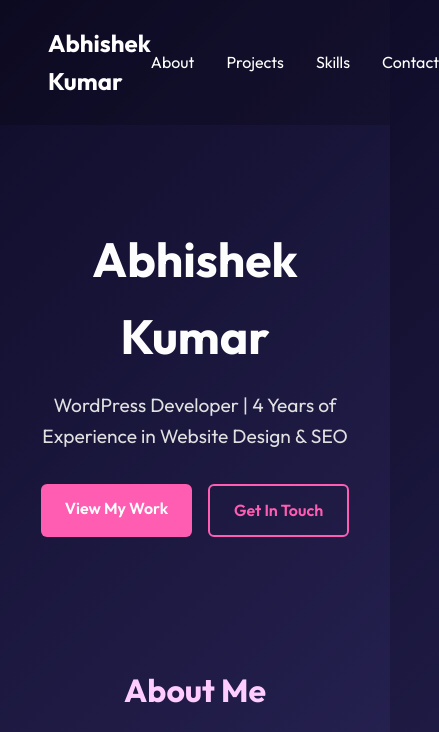
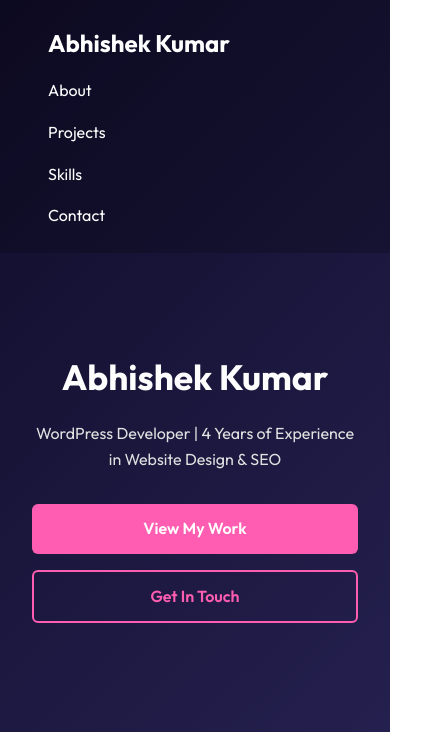
Before and after one commit to Abhishekk98/portfolio, a plain HTML site: page index.html in a window 390 px wide. Shown: the top 732 px of the page, 439 px wide, since content can reach past the window. Drawn offline with Linux system fonts and the light colour scheme.

Commit message:
Updated responsiveness

```diff
--- a/index.html
+++ b/index.html
@@ -186,6 +186,53 @@
       font-size: 0.9rem;
       color: #ccc;
     }
+    @media (max-width: 768px) {
+  .navbar {
+    flex-direction: column;
+    align-items: flex-start;
+    gap: 1rem;
+  }
+
+  .hero h1 {
+    font-size: 2.2rem;
+  }
+
+  .hero p {
+    font-size: 1rem;
+  }
+
+  .hero-buttons {
+    flex-direction: column;
+    gap: 1rem;
+  }
+
+  .section {
+    padding: 3rem 1rem;
+  }
+
+  .nav-links {
+    flex-direction: column;
+    align-items: flex-start;
+    width: 100%;
+    gap: 1rem;
+  }
+
+  .project-grid {
+    grid-template-columns: 1fr;
+  }
+
+  .btn-primary,
+  .btn-outline {
+    width: 100%;
+    text-align: center;
+  }
+
+  .skill-list {
+    flex-direction: column;
+    align-items: center;
+  }
+}
+
   </style>
 </head>
 
```
